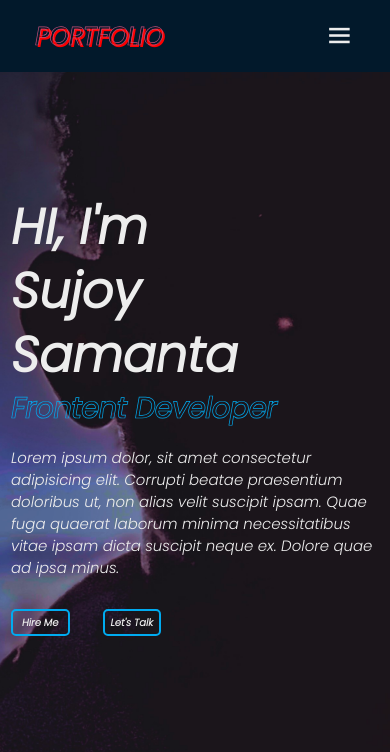
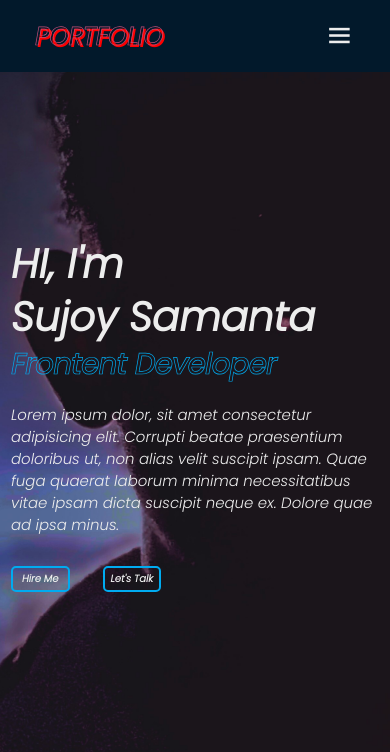
Before and after one commit to SSujoy-Samanta/sujoy-protfolio.com, a plain HTML site: page index.html in a window 390 px wide. Shown: the top 752 px of the page. Drawn offline with nearby package versions, Linux system fonts and the light colour scheme.

Commit message:
Add files via upload

```diff
--- a/style.css
+++ b/style.css
@@ -1092,6 +1092,12 @@ section{
 
 }
 @media screen and (max-width:615px){
+    .home-content h1{
+        font-size: 5.2rem;
+        font-weight: 700;
+        line-height: 1.3;
+        font-style: italic;
+    }
     .header{
         background: var(--bg-color);
     }
@@ -1102,7 +1108,7 @@ section{
         position: absolute;
         top: 100%;
         right: -100%;
-        width: 23%;
+        width: 26%;
         padding: 1rem 4%;
         background: var(--bg-color);
         box-shadow: 0 .5rem 1rem rgba(2, 36, 70, 0.2);
@@ -1168,6 +1174,12 @@ section{
 
 }
 @media screen and (max-width:470px){
+    .home-content h1{
+        font-size: 4.6rem;
+        font-weight: 700;
+        line-height: 1.3;
+        font-style: italic;
+    }
     body{
         margin: -5px;
         padding: 0px;
@@ -1230,7 +1242,7 @@ section{
         position: absolute;
         top: 100%;
         right: -100%;
-        width: 28%;
+        width: 30%;
         padding: 1rem 4%;
         background: var(--bg-color);
         box-shadow: 0 .5rem 1rem rgba(2, 36, 70, 0.2);
```
